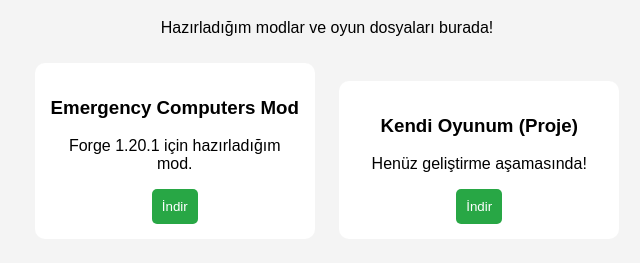
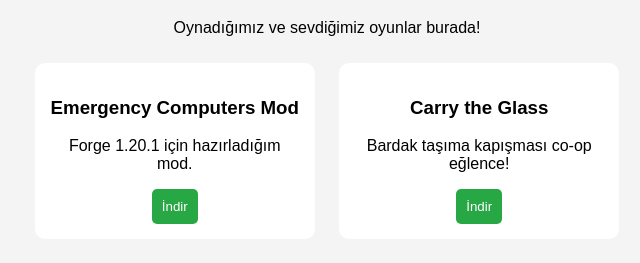
Before and after one commit to mehmetbozkurtgggh-gif/mehmetbozkurt, a plain HTML site: page index.html in a window 1280 px wide. Shown: the part 89-352 px from the top of the page, without its empty margins (313-953 px from the left). Drawn offline with Linux system fonts and the light colour scheme.

Commit message:
Update index.html

```diff
--- a/index.html
+++ b/index.html
@@ -5,24 +5,24 @@
     <title>Mehmet'in Oyun Arşivi</title>
     <style>
         body { font-family: Arial, sans-serif; background-color: #f4f4f4; text-align: center; padding: 20px; }
-        .oyun-kutusu { background: white; padding: 15px; margin: 10px; border-radius: 10px; display: inline-block; width: 250px; }
+        .oyun-kutusu { background: white; padding: 15px; margin: 10px; border-radius: 10px; display: inline-block; width: 250px; vertical-align: top; }
         button { background-color: #28a745; color: white; border: none; padding: 10px; border-radius: 5px; cursor: pointer; }
     </style>
 </head>
 <body>
     <h1>Mehmet'in Oyun Arşivi</h1>
-    <p>Hazırladığım modlar ve oyun dosyaları burada!</p>
+    <p>Oynadığımız ve sevdiğimiz oyunlar burada!</p>
 
     <div class="oyun-kutusu">
         <h3>Emergency Computers Mod</h3>
         <p>Forge 1.20.1 için hazırladığım mod.</p>
-        <button onclick="alert('İndirme linkini buraya ekleyeceğiz!')">İndir</button>
+        <button onclick="alert('İndirme linki yakında!')">İndir</button>
     </div>
 
     <div class="oyun-kutusu">
-        <h3>Kendi Oyunum (Proje)</h3>
-        <p>Henüz geliştirme aşamasında!</p>
-        <button onclick="alert('Yakında gelecek!')">İndir</button>
+        <h3>Carry the Glass</h3>
+        <p>Bardak taşıma kapışması co-op eğlence!</p>
+        <button onclick="alert('Carry the Glass yakında eklenecek!')">İndir</button>
     </div>
 </body>
 </html>
```
